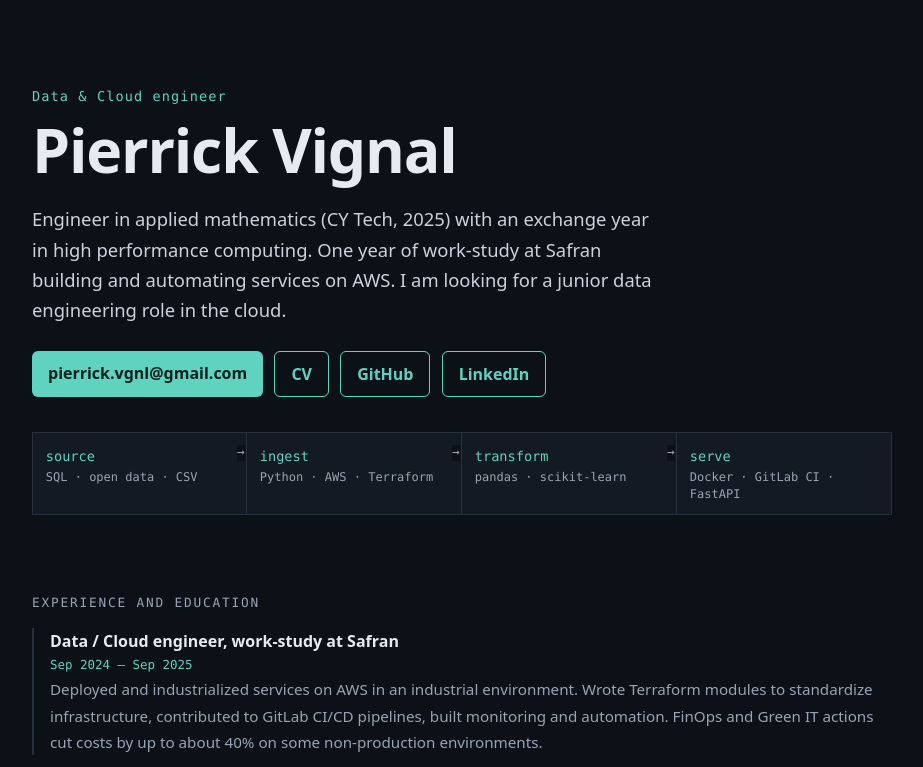
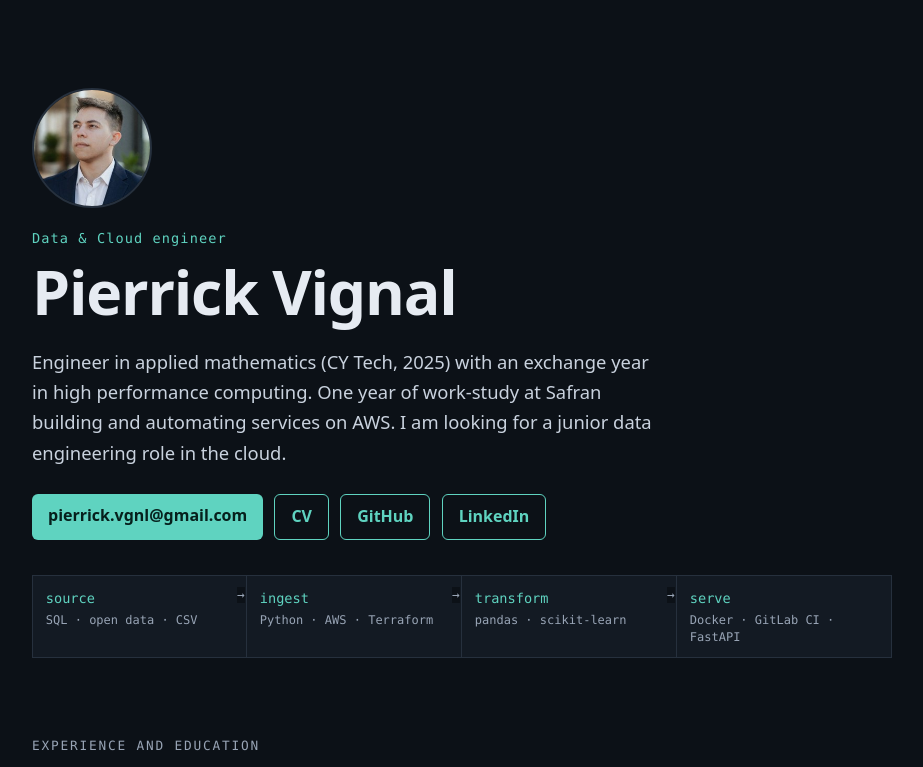
Before and after one commit to Gotrone/Gotrone.github.io, a plain HTML site: page index.html in a window 1280 px wide. Shown: the top 767 px of the page, without its empty margins (178-1101 px from the left). Drawn offline with Linux system fonts and the light colour scheme.

Commit message:
Add portrait

```diff
--- a/index.html
+++ b/index.html
@@ -12,6 +12,7 @@
 <main class="wrap">
 
 <header class="hero">
+  <img class="photo" src="photo.jpg" width="120" height="120" alt="Portrait of Pierrick Vignal">
   <p class="eyebrow">Data &amp; Cloud engineer</p>
   <h1>Pierrick Vignal</h1>
   <p class="lead">Engineer in applied mathematics (CY Tech, 2025) with an exchange year in high performance computing. One year of work-study at Safran building and automating services on AWS. I am looking for a junior data engineering role in the cloud.</p>
--- a/style.css
+++ b/style.css
@@ -58,3 +58,5 @@ footer{margin-top:clamp(56px,9vw,96px);padding-top:1.5rem;border-top:1px solid v
   .pipe li+li::before{display:none}
 }
 @media (prefers-reduced-motion:reduce){html{scroll-behavior:auto}}
+
+.photo{display:block;width:120px;height:120px;border-radius:50%;object-fit:cover;border:2px solid var(--line);margin:0 0 1.4rem}
```
Also changed, not shown: photo.jpg (added).
